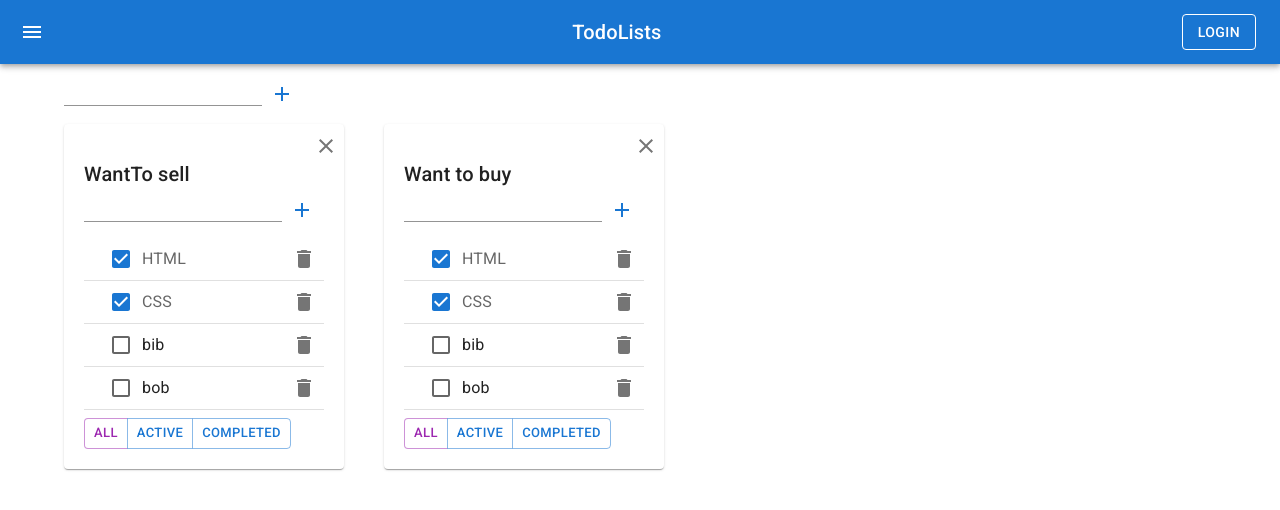
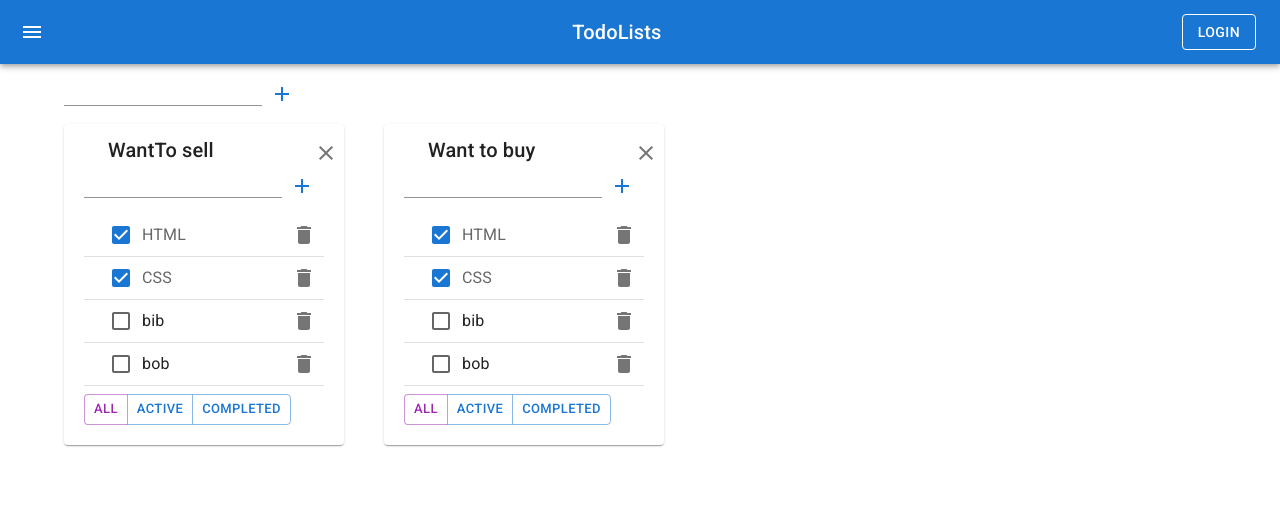
Before and after one commit to LeonShus/Todolist-TS, a React (Create React App) app: page / in a window 1280 px wide. Shown: the top 510 px of the page. Built offline with nearby package versions, Linux system fonts and the light colour scheme.

Commit message:
Create Header & ButtonFilter + some refactor

```diff
--- a/src/AppWithRedux.tsx
+++ b/src/AppWithRedux.tsx
@@ -3,11 +3,11 @@ import "./App.css";
 import {TodoList} from "./components/TodoList/TodoList";
 import {v1} from "uuid";
 import {AddItemForm} from "./components/DefaultComponent/Input/AddItemForm";
-import {AppBar, Button, Container, Grid, IconButton, Toolbar, Typography} from "@mui/material";
-import {Menu} from "@mui/icons-material";
+import {Container, Grid} from "@mui/material";
 import {addTodolistAC} from "./todolistReducer/TodoListReducer";
 import {useDispatch, useSelector} from "react-redux";
 import {AppRootStateType} from "./bll/store";
+import {Header} from "./components/Header/Header";
 
 export type TasksType = {
     id: string
@@ -57,31 +57,14 @@ export const AppWithRedux = () => {
     return (
         <>
             {/*Header*/}
-            <AppBar position="static">
-                <Toolbar style={{justifyContent: "space-between"}}>
-                    <IconButton edge="start"
-                                color="inherit"
-                                aria-label="menu"
-                    >
-                        <Menu/>
-                    </IconButton>
-                    <Typography variant="h6" component={"span"}>
-                        TodoLists
-                    </Typography>
-                    <Button color="inherit"
-                            variant={"outlined"}
-                    >
-                        Login
-                    </Button>
-                </Toolbar>
-            </AppBar>
-            {/*Skills*/}
+            <Header/>
+            {/*Main*/}
             <Container fixed>
                 {/*Add TodoList*/}
                 <Grid container sx={{padding: "10px 0 10px "}}>
                     <AddItemForm addItem={addToDoList}/>
                 </Grid>
-                {/*TodoLists + Tasks*/}
+                {/*TodoLists*/}
                 <Grid container spacing={5}>
                     {todoListsComponents}
                 </Grid>
--- /dev/null
+++ b/src/components/DefaultComponent/ButtonFilterLine/ButtonFilterLine.tsx
@@ -0,0 +1,36 @@
+import React from "react";
+import {Button, ButtonGroup} from "@mui/material";
+import {FilterTasksType} from "../../../AppWithRedux";
+
+type ButtonFilterLine = {
+    filter: FilterTasksType
+    filteredTasks: (val: FilterTasksType) => void
+}
+
+export const ButtonFilterLine = React.memo(({filter, filteredTasks}: ButtonFilterLine) => {
+    console.log("ButtonFilterLine")
+
+    return (
+
+        <ButtonGroup size={"small"} variant={"outlined"}>
+            <Button
+                color={filter === "all" ? "secondary" : "primary"}
+                onClick={() => filteredTasks("all")}
+            >
+                All
+            </Button>
+            <Button
+                color={filter === "active" ? "secondary" : "primary"}
+                onClick={() => filteredTasks("active")}
+            >
+                Active
+            </Button>
+            <Button
+                color={filter === "completed" ? "secondary" : "primary"}
+                onClick={() => filteredTasks("completed")}
+            >
+                Completed
+            </Button>
+        </ButtonGroup>
+    );
+})
--- a/src/components/DefaultComponent/Span/EditableSpan.tsx
+++ b/src/components/DefaultComponent/Span/EditableSpan.tsx
@@ -25,7 +25,7 @@ type EditableSpanPropsType = {
     textStyle?: textStyleType
 }
 
-export const EditableSpan = ({title, callBack, textStyle}: EditableSpanPropsType) => {
+export const EditableSpan = React.memo(({title, callBack, textStyle}: EditableSpanPropsType) => {
 
     let [titleText, setTitleText] = useState<string>(title)
     const changeTitleVal = (e: ChangeEvent<HTMLInputElement>) => {
@@ -63,8 +63,6 @@ export const EditableSpan = ({title, callBack, textStyle}: EditableSpanPropsType
                              onBlur={changeItemTitle} type="text"
                              value={titleText}/>
             }
-
-
         </>
     )
-}
+})
--- /dev/null
+++ b/src/components/Header/Header.tsx
@@ -0,0 +1,26 @@
+import React from "react"
+import {AppBar, Button, IconButton, Toolbar, Typography} from "@mui/material";
+import {Menu} from "@mui/icons-material";
+
+export const Header = () => {
+    return (
+        <AppBar position="static">
+            <Toolbar style={{justifyContent: "space-between"}}>
+                <IconButton edge="start"
+                            color="inherit"
+                            aria-label="menu"
+                >
+                    <Menu/>
+                </IconButton>
+                <Typography variant="h6" component={"span"}>
+                    TodoLists
+                </Typography>
+                <Button color="inherit"
+                        variant={"outlined"}
+                >
+                    Login
+                </Button>
+            </Toolbar>
+        </AppBar>
+    )
+}
--- a/src/components/TodoList/Tasks/Tasks.tsx
+++ b/src/components/TodoList/Tasks/Tasks.tsx
@@ -13,7 +13,7 @@ type TasksPropsType = {
     title: string
 }
 
-export const Task = (props: TasksPropsType) => {
+export const Task = React.memo((props: TasksPropsType) => {
 
     const dispatch = useDispatch()
 
@@ -25,6 +25,7 @@ export const Task = (props: TasksPropsType) => {
         dispatch(changeTaskTitleAC(props.taskId, title, props.todoListId))
     }
     return (
+        // Task
         <ListItem key={props.taskId}
                   className={`${props.isDone ? classes.isDone : ""}`}
                   disablePadding
@@ -41,4 +42,4 @@ export const Task = (props: TasksPropsType) => {
             </IconButton>
         </ListItem>
     )
-}
+})
--- a/src/components/TodoList/TodoList.tsx
+++ b/src/components/TodoList/TodoList.tsx
@@ -2,12 +2,13 @@ import React, {useCallback} from "react";
 import {FilterTasksType, TasksType} from "../../AppWithRedux";
 import {AddItemForm} from "../DefaultComponent/Input/AddItemForm";
 import {EditableSpan} from "../DefaultComponent/Span/EditableSpan";
-import {Button, ButtonGroup, IconButton, List, Paper} from "@mui/material";
+import {IconButton, List, Paper} from "@mui/material";
 import {Clear} from "@mui/icons-material";
 import {Task} from "./Tasks/Tasks";
 import {useDispatch} from "react-redux";
 import {changeTodoListTitleAC, filterTodoListAC, removeTodoListAC} from "../../todolistReducer/TodoListReducer";
 import {addTaskAC} from "../../todolistReducer/TaskReducer";
+import {ButtonFilterLine} from "../DefaultComponent/ButtonFilterLine/ButtonFilterLine";
 
 
 type TodoListPropsType = {
@@ -44,18 +45,18 @@ export const TodoList = React.memo((props: TodoListPropsType) => {
         }
     )
     //Filter
-    const filteredTasks = (val: FilterTasksType) => {
+    const filteredTasks = useCallback((val: FilterTasksType) => {
         dispatch(filterTodoListAC(val, props.todoListId))
-    }
+    }, [dispatch, props.todoListId])
     //Callback To addTask
     const addTask = useCallback((text: string) => {
         dispatch(addTaskAC(text, props.todoListId))
-    },[dispatch, props.todoListId])
+    }, [dispatch, props.todoListId])
 
     //TodoList Title Change
     const changeTodoListTitle = useCallback((toDoListTitle: string) => {
         dispatch(changeTodoListTitleAC(toDoListTitle, props.todoListId))
-    },[dispatch, props.todoListId])
+    }, [dispatch, props.todoListId])
 
     //Remove TodoList
     const removeTodoList = () => {
@@ -65,7 +66,7 @@ export const TodoList = React.memo((props: TodoListPropsType) => {
     return (
 
         <Paper sx={{padding: "10px 20px 20px 20px"}}>
-            {/*Task Input*/}
+            {/*RemoveTask*/}
             <IconButton onClick={removeTodoList}
                         sx={{
                             margin: "0",
@@ -76,41 +77,17 @@ export const TodoList = React.memo((props: TodoListPropsType) => {
             >
                 <Clear/>
             </IconButton>
-
-            <div>
-                <EditableSpan textStyle={"h6"} title={props.title} callBack={changeTodoListTitle}/>
-            </div>
-
+            {/*Title*/}
+            <EditableSpan textStyle={"h6"} title={props.title} callBack={changeTodoListTitle}/>
 
             <AddItemForm addItem={addTask}/>
-
             {/*Tasks List*/}
             <List>
                 {arrayOfTasksLi}
             </List>
             {/*Filter Buttons*/}
-            <div>
-                <ButtonGroup size={"small"} variant={"outlined"}>
-                    <Button
-                        color={props.filter === "all" ? "secondary" : "primary"}
-                        onClick={() => filteredTasks("all")}
-                    >
-                        All
-                    </Button>
-                    <Button
-                        color={props.filter === "active" ? "secondary" : "primary"}
-                        onClick={() => filteredTasks("active")}
-                    >
-                        Active
-                    </Button>
-                    <Button
-                        color={props.filter === "completed" ? "secondary" : "primary"}
-                        onClick={() => filteredTasks("completed")}
-                    >
-                        Completed
-                    </Button>
-                </ButtonGroup>
-            </div>
+            <ButtonFilterLine filter={props.filter} filteredTasks={filteredTasks}/>
+
         </Paper>
 
     );
```
Also changed, not shown: 2 other files (tests, documents, lock files or other folders).
